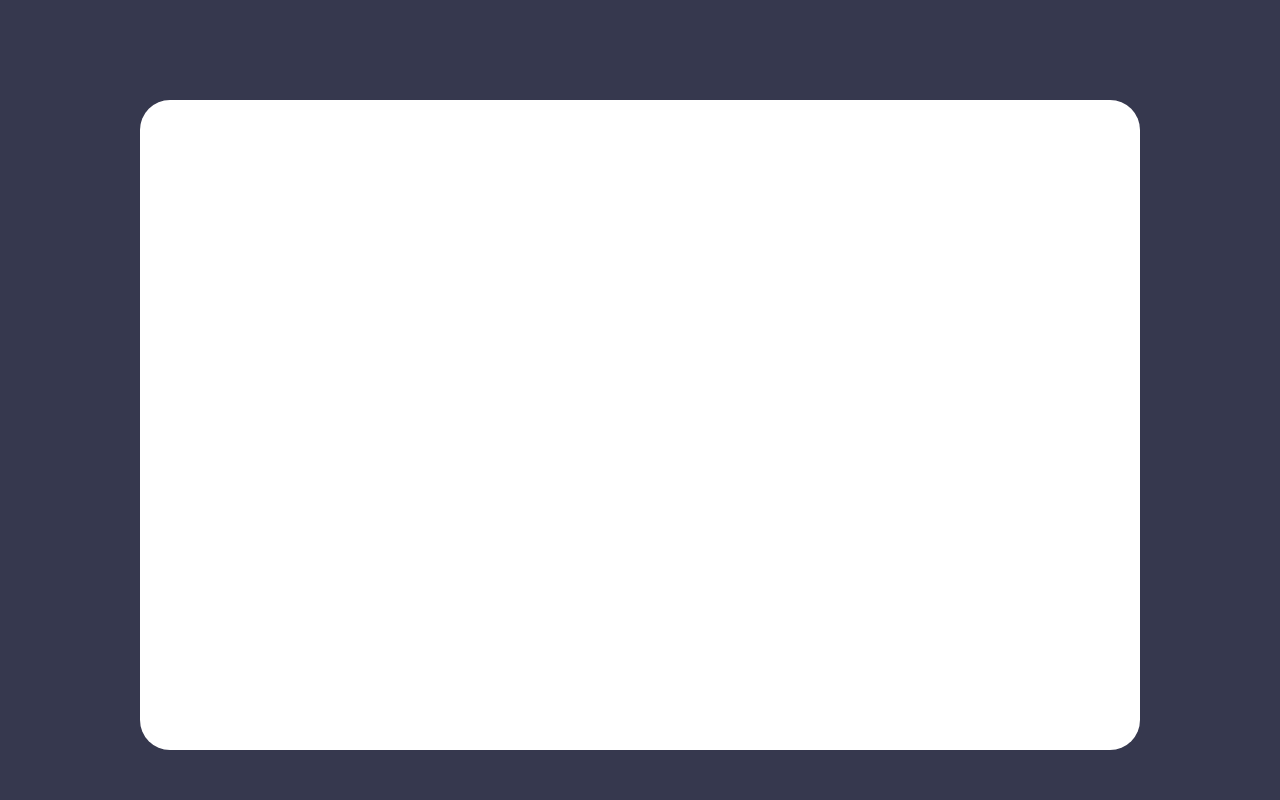
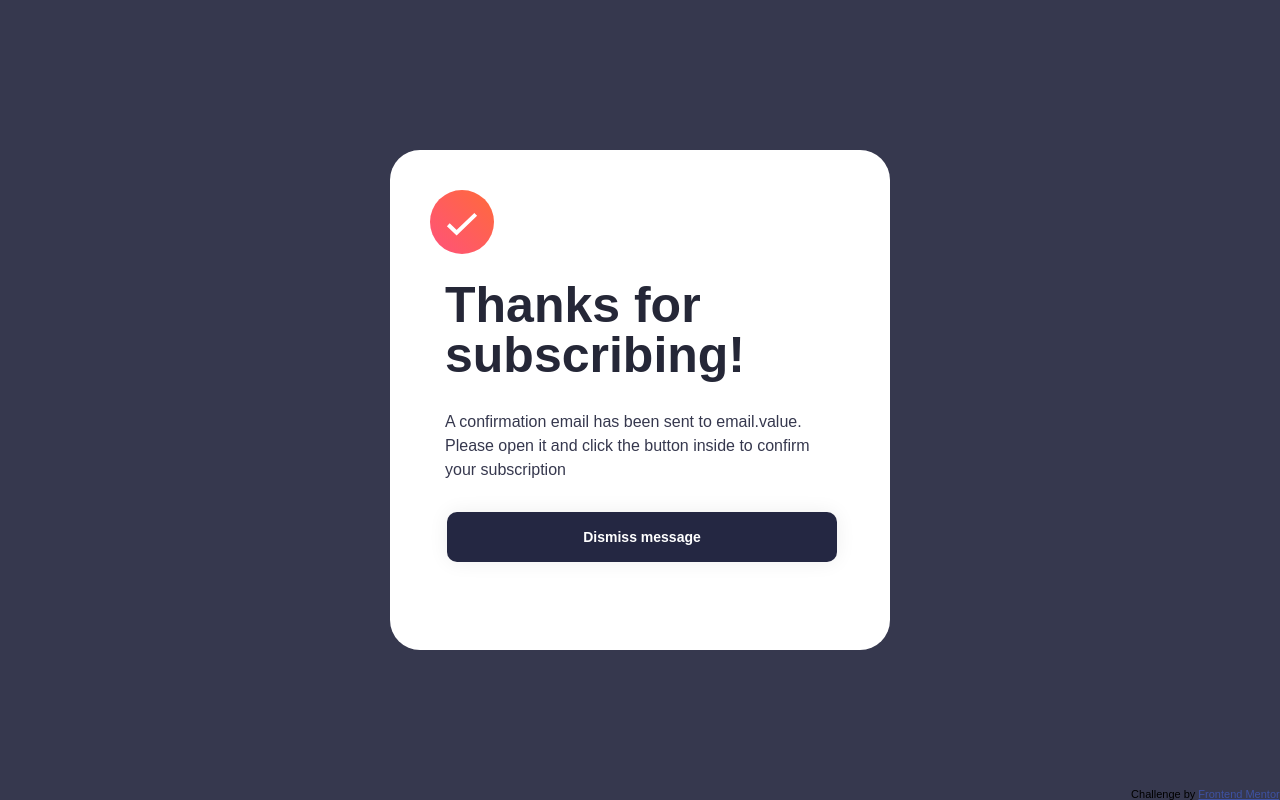
Before and after one commit to Cabr1to/HTML-CSS, a plain HTML site: page newsletter-sign-up-with-success-message-main/ok.html in a window 1280 px wide. Drawn offline with Linux system fonts and the light colour scheme.

Commit message:
ok_html css

```diff
--- a/newsletter-sign-up-with-success-message-main/index.js
+++ b/newsletter-sign-up-with-success-message-main/index.js
@@ -7,9 +7,11 @@ const emailRegex = /^[a-z0-9.]+@[a-z0-9]+\.[a-z]+\.([a-z]+)?$/i;
 function verify() {
     if (email.value == "" || !emailRegex.test(email.value)){
         set_error();
+        return 1;
     }
     else {
         remove_error();
+        return 0;
     }
 }
 
@@ -25,6 +27,10 @@ function remove_error() {
     email.style.border = '';
 }
 
+function success() {
+    location.href='ok.html';
+}
+
 
 email.addEventListener('focus', ()=>{
     email.style.borderColor = "hsl(240,73%,72%)";
--- a/newsletter-sign-up-with-success-message-main/ok-styles.css
+++ b/newsletter-sign-up-with-success-message-main/ok-styles.css
@@ -0,0 +1,94 @@
+ .attribution { font-size: 11px; text-align: center;position: fixed;
+  bottom: 0; width: 100%}
+ .attribution a { color: hsl(228, 45%, 44%); }
+
+ * {
+    box-sizing: border-box;
+    padding: 0;
+    margin: 0;
+}
+
+ body {
+     background-color: hsl(235, 18%, 26%);
+
+     font-size: 16px;
+     font-family: "Arial";
+     font-weight: 400;
+     display: flex;
+     align-items: center;
+     justify-content: center;
+    }
+
+ .container {
+    background-color: white;
+    width: 500px;
+    height: 500px;
+    border-radius: 30px;
+    position: absolute;
+    left: 50%;
+    top: 50%;
+    transform: translate(-50%, -50%);
+ }
+
+ .text_box {
+     color: hsl(235, 18%, 26%);
+     padding: 30px;
+     flex-direction: column;
+     height: 320px;
+     width: 90%;
+     position: absolute;
+     left: 50%;
+     top: 52%;
+     transform: translate(-50%, -50%);
+ }
+
+ .head {
+     color: hsl(233, 20%, 18%);
+     padding-bottom: 30px;
+     font-size: 50px;
+     line-height: 1em;
+     font-weight: bolder;
+ }
+
+ .description {
+     line-height: 1.5em;
+     margin-bottom: 30px;
+ }
+
+ .img_check {
+     padding: 40px;
+ }
+
+ button {
+     top: 100%;
+     left: 50%;
+     padding: 10px;
+     height: 50px;
+     color: white;
+     border-radius: 10px;
+     font-weight: 700;
+     cursor: pointer;
+     border: 0;
+     width: 390px;
+ }
+
+ #dismiss{
+    background-color: hsl(234, 29%, 20%);
+    margin: 2px;
+    padding: 15px 45px;
+    font-size: 14px;
+    text-align: center;
+    transition: 1.2s;
+    background-size: 200% auto;
+    color: white;
+    box-shadow: 0 0 20px #eee;
+    border-radius: 10px;
+    display: block;
+}
+
+#dismiss:hover{
+    background-image: linear-gradient(to right, #EB3349 0%, #F45C43  51%, #EB3349  100%);
+     background-position: left center; /* change the direction of the change here */
+     color: #fff;
+     text-decoration: none;
+ }
--- a/newsletter-sign-up-with-success-message-main/ok.html
+++ b/newsletter-sign-up-with-success-message-main/ok.html
@@ -5,7 +5,7 @@
   <meta name="viewport" content="width=device-width, initial-scale=1.0"> <!-- displays site properly based on user's device -->
 
   <link rel="icon" type="image/png" sizes="32x32" href="./assets/images/favicon-32x32.png">
-  <link rel="stylesheet" href="styles.css">
+  <link rel="stylesheet" href="ok-styles.css">
 
   <title>Frontend Mentor | Newsletter sign-up form with success message</title>
 
@@ -13,8 +13,24 @@
 <body>
 <!-- section centro -->
   <div class="container">
-    <!-- email -->
 
+    <div class="img_check">
+    <svg xmlns="http://www.w3.org/2000/svg" width="64" height="64" viewBox="0 0 64 64"><defs><linearGradient id="a"
+    x1="100%" x2="0%" y1="0%" y2="100%"><stop offset="0%" stop-color="#FF6A3A"/><stop offset="100%"
+    stop-color="#FF527B"/></linearGradient></defs><g fill="none"><circle cx="32" cy="32" r="32" fill="url(#a)"/><path
+    stroke="#FFF" stroke-width="4" d="m18.286 34.686 8.334 7.98 19.094-18.285"/></g></svg>
+    </div>
+
+    <div class="text_box">
+
+      <h1 class="head">Thanks for subscribing!</h1>
+      <p class="description"> A confirmation email has been sent to <span>email.value</span>.
+        Please open it and click the button inside to confirm your subscription </p>
+
+      <div id="button_ok">
+        <button type="submit" id="dismiss" >Dismiss message</button>
+      </div>
+    </div>
   </div>
 
   <footer>
--- a/newsletter-sign-up-with-success-message-main/styles.css
+++ b/newsletter-sign-up-with-success-message-main/styles.css
@@ -10,7 +10,6 @@
 
  body {
      background-color: hsl(235, 18%, 26%);
-
      font-size: 16px;
      font-family: "Arial";
      font-weight: 400;
@@ -28,31 +27,30 @@
     width: 1000px;
     height: 650px;
     border-radius: 30px;
-    top: 50%;
-    margin-top: 100px;
-
-    /*
-    CENTRALIZAR
-
     position: absolute;
     left: 50%;
     top: 50%;
     transform: translate(-50%, -50%);
-    */
-
  }
 
  .text_box {
-     color: hsl(235, 18%, 26%);
+     color: hsl(245, 18%, 26%);
      padding: 30px;
      flex-direction: column;
      height: 500px;
      width: 50%;
  }
 
+ .text_box p {
+     line-height: 2.0em;
+ }
+
  .head {
+     color: hsl(233, 20%, 18%);
      padding-bottom: 20px;
      font-size: 50px;
+     font-weight: bolder;
+
  }
 
  .description {
@@ -113,7 +111,6 @@ button {
     font-weight: 700;
     cursor: pointer;
     border: 0;
-
 }
 
 #subscribe{
@@ -122,7 +119,7 @@ button {
     padding: 15px 45px;
     text-align: center;
     text-transform: uppercase;
-    transition: 6s;
+    transition: 2s;
     background-size: 200% auto;
     color: white;
     box-shadow: 0 0 20px #eee;
```
Also changed, not shown: newsletter-sign-up-with-success-message-main/index.html (+1 -1 lines).
